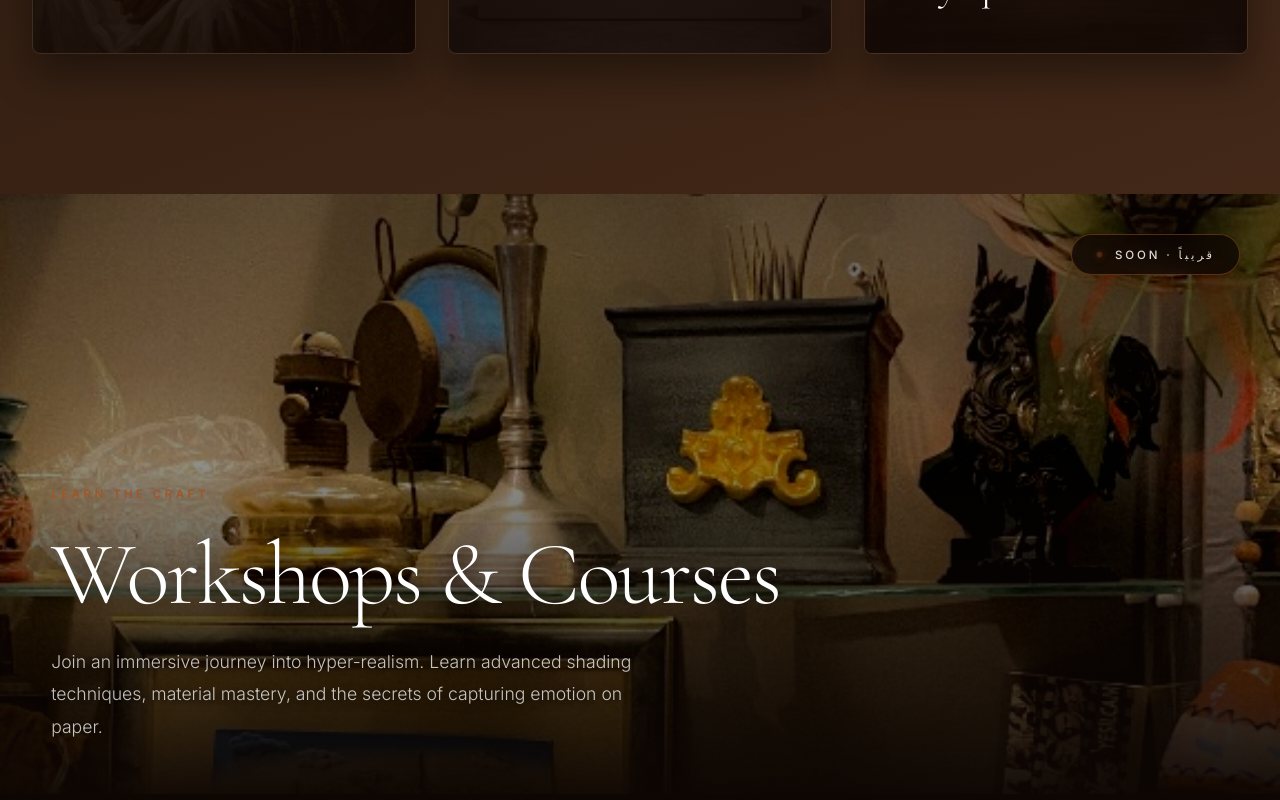
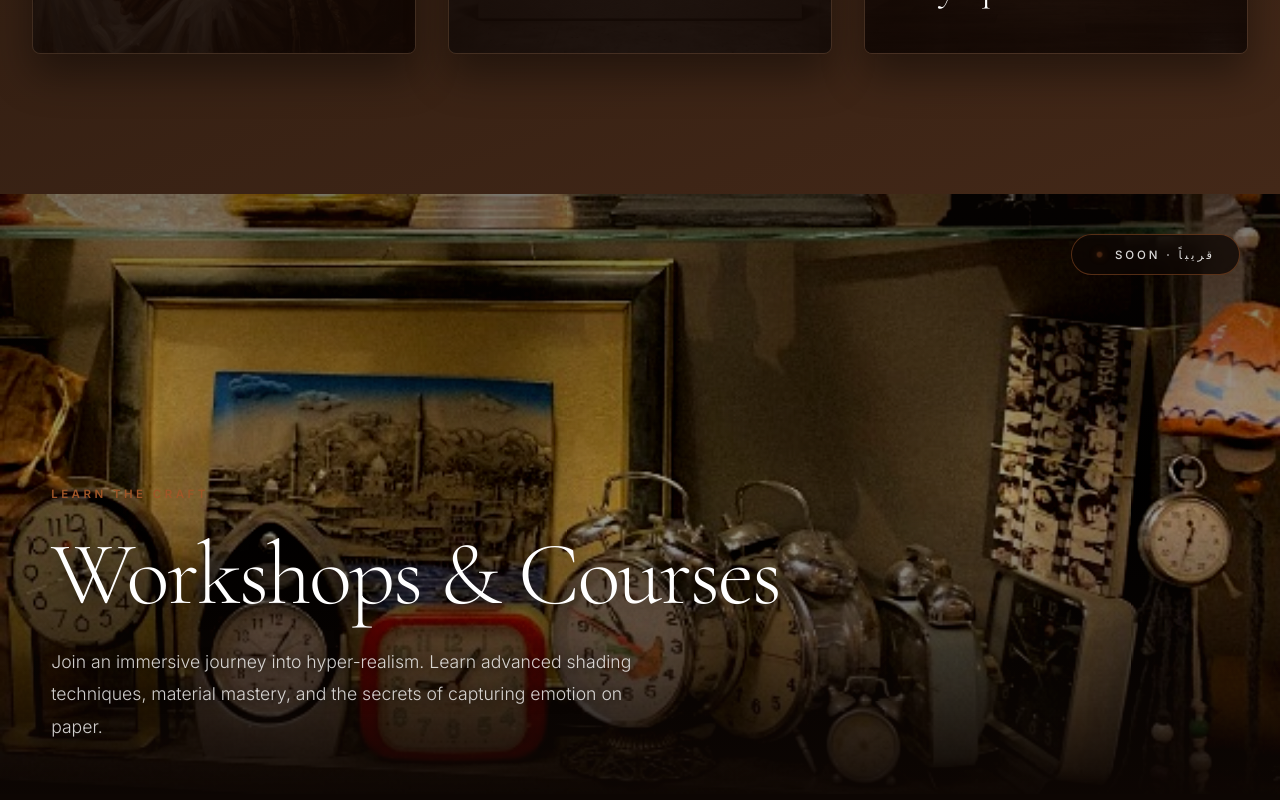
Before and after one commit to a7su/majed-web, a React (Vite) app: page / in a window 1280 px wide. Shown: the part 4820-5620 px from the top of the page. Built offline with nearby package versions, Linux system fonts and the light colour scheme.

Commit message:
fix: adjust Workshops & Courses background alignment (center 58%) to showcase the vintage clocks shelf front and center

```diff
--- a/src/components/CourseSection.jsx
+++ b/src/components/CourseSection.jsx
@@ -85,7 +85,7 @@ export default function CourseSection({ onInquireCourse }) {
         padding: '0',
       }}
     >
-      {/* ── CINEMATIC HERO BACKGROUND WITH CUSTOM VINTAGE STUDIO COLLECTION ── */}
+      {/* ── CINEMATIC HERO BACKGROUND WITH VINTAGE CLOCKS FOCUS ── */}
       <div
         style={{
           position: 'relative',
@@ -96,7 +96,7 @@ export default function CourseSection({ onInquireCourse }) {
           alignItems: 'flex-end',
         }}
       >
-        {/* Parallax Background Image featuring user's requested studio clocks & antique collection */}
+        {/* Parallax Background Image centered directly on the vintage clocks shelf (center 58%) */}
         <div
           ref={parallaxRef}
           style={{
@@ -104,9 +104,9 @@ export default function CourseSection({ onInquireCourse }) {
             inset: '-10% 0',
             backgroundImage: 'url(/images/studio_collection.jpg)',
             backgroundSize: 'cover',
-            backgroundPosition: 'center 35%',
+            backgroundPosition: 'center 58%',
             willChange: 'transform',
-            filter: 'brightness(0.62) contrast(1.08)',
+            filter: 'brightness(0.68) contrast(1.1)',
             zIndex: 0,
           }}
         />
@@ -116,7 +116,7 @@ export default function CourseSection({ onInquireCourse }) {
           style={{
             position: 'absolute',
             inset: 0,
-            background: 'linear-gradient(to bottom, rgba(13,6,3,0.4) 0%, rgba(13,6,3,0.1) 45%, rgba(13,6,3,0.95) 100%)',
+            background: 'linear-gradient(to bottom, rgba(13,6,3,0.35) 0%, rgba(13,6,3,0.05) 50%, rgba(13,6,3,0.95) 100%)',
             zIndex: 1,
           }}
         />
@@ -193,7 +193,7 @@ export default function CourseSection({ onInquireCourse }) {
             letterSpacing: isAr ? '0' : '-0.025em',
             marginBottom: '1.5rem',
             direction: isAr ? 'rtl' : 'ltr',
-            textShadow: '0 4px 20px rgba(0,0,0,0.6)',
+            textShadow: '0 4px 20px rgba(0,0,0,0.7)',
           }}>
             {t('course_title')}
           </h2>
@@ -202,11 +202,11 @@ export default function CourseSection({ onInquireCourse }) {
             fontFamily: isAr ? "'Cairo', sans-serif" : 'var(--font-sans)',
             fontSize: '1.1rem',
             fontWeight: 300,
-            color: 'rgba(255,255,255,0.75)',
+            color: 'rgba(255,255,255,0.8)',
             maxWidth: '620px',
             lineHeight: 1.85,
             direction: isAr ? 'rtl' : 'ltr',
-            textShadow: '0 2px 10px rgba(0,0,0,0.8)',
+            textShadow: '0 2px 12px rgba(0,0,0,0.9)',
           }}>
             {t('course_desc')}
           </p>
```
